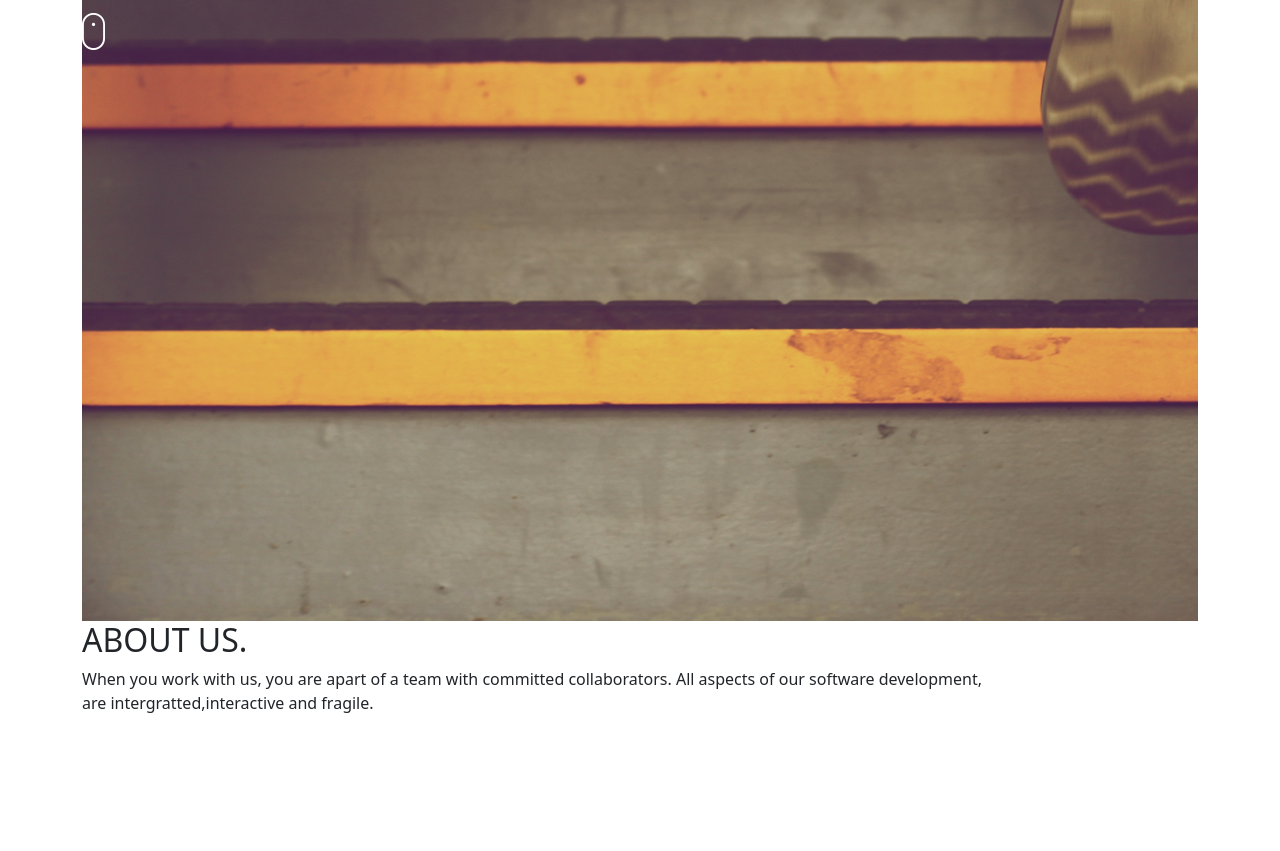
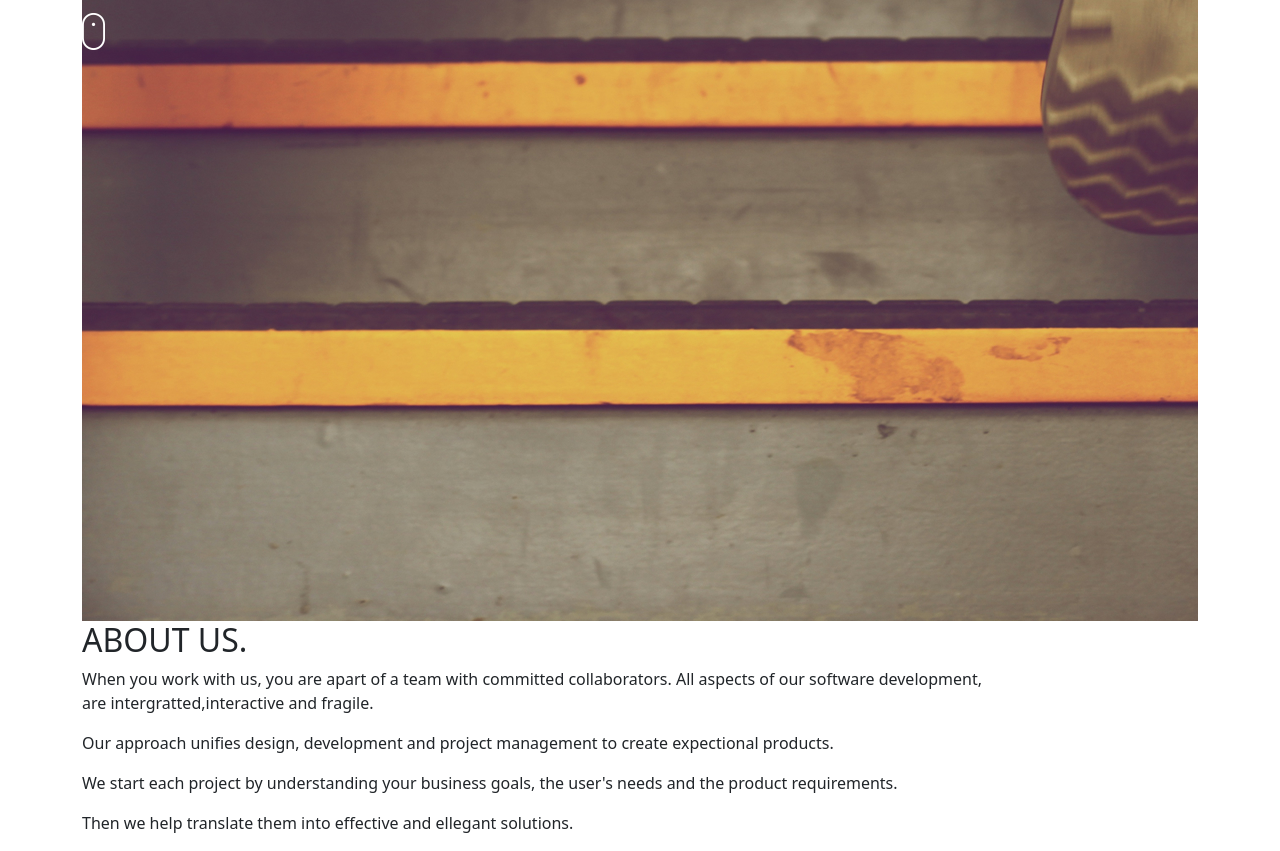
Before and after one commit to lydia-254/Delani-Studio, a plain HTML site: page index.html in a window 1280 px wide. Shown: the part 179-1030 px from the top of the page. Before the commit the page ends 910 px from the top, so only its background shows below. Drawn offline with Linux system fonts and the light colour scheme.

Commit message:
Add changes on index.html

```diff
--- a/index.html
+++ b/index.html
@@ -30,6 +30,9 @@
             <div class="us">
                 <p>When you work with us, you are apart of a team with committed collaborators. All aspects of our software development,</br>
                  are intergratted,interactive and fragile.</p>
+                <p>Our approach unifies design, development and project management to create expectional products.</p>
+                <p>We start each project by understanding your business goals, the user's needs and the product requirements.</p>
+                <p>Then we help translate them into effective and ellegant solutions.</p>
             </div>
         </div>
         <div class="services"></div>
```
